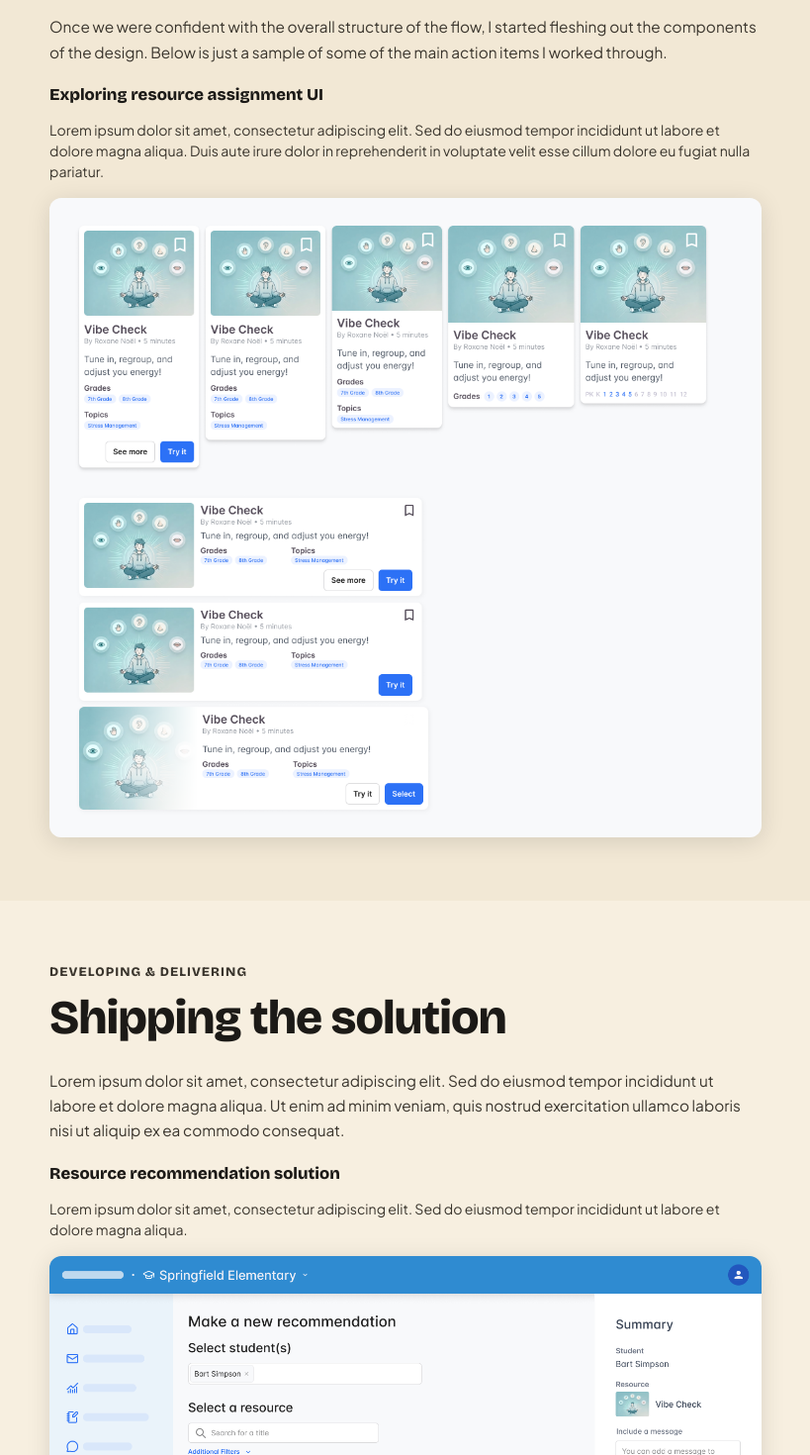
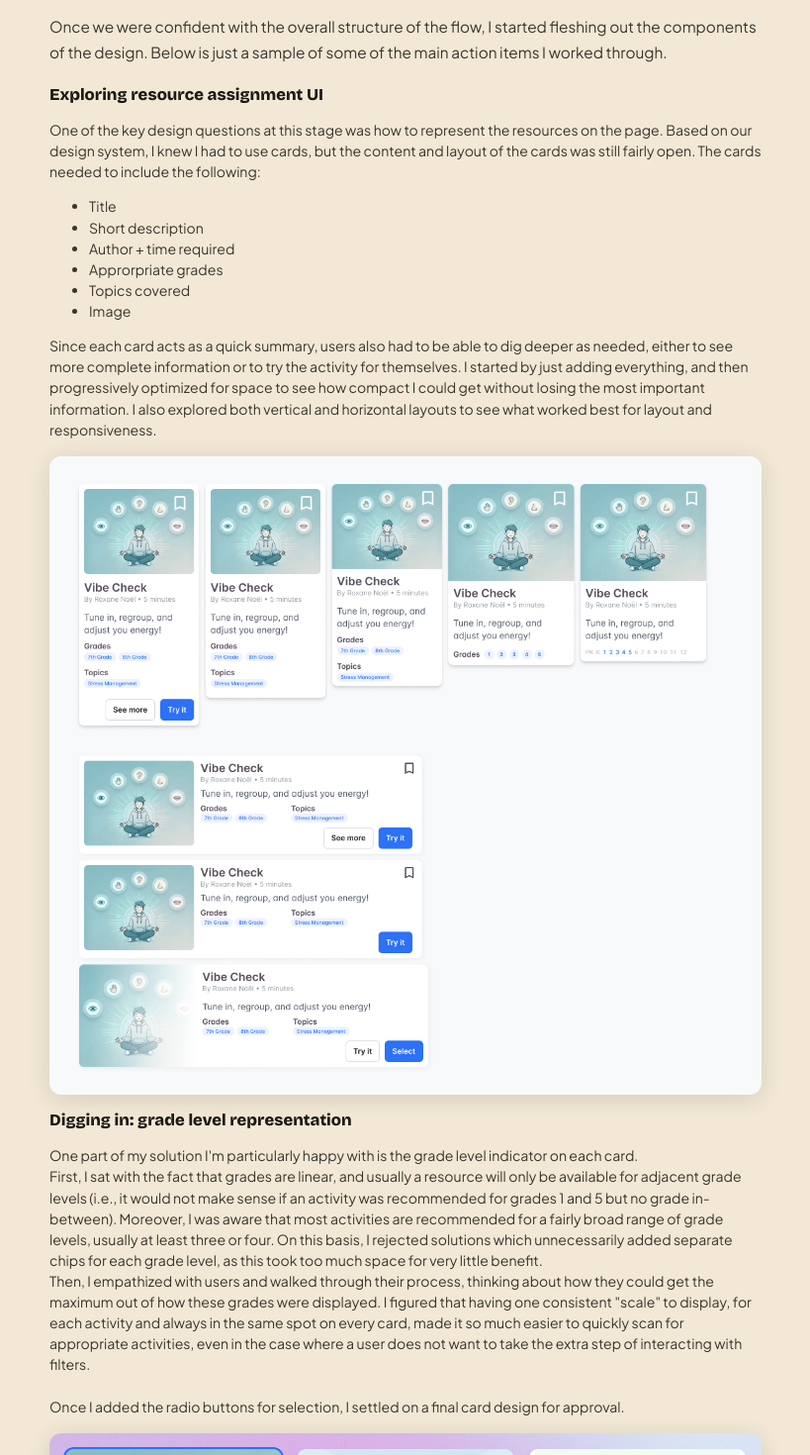
Before and after one commit to Roxanoel/portfolio26, a React (Vite) app: page /work/mental-health-resource-assignment in a window 1280 px wide. Shown: the part 4220-5690 px from the top of the page at 99% size, without its empty margins (230-1049 px from the left). Built offline with nearby package versions, Linux system fonts and the light colour scheme.

Commit message:
populated cards section

```diff
--- a/src/pages/projects/MentalHealthResourceAssignment.jsx
+++ b/src/pages/projects/MentalHealthResourceAssignment.jsx
@@ -7,6 +7,7 @@ import multiStepWizardSkeleton from "../../assets/project-resources/multi-step-w
 import skeletonSinglePage from "../../assets/project-resources/skeleton-single-page.png";
 import explorationsResources from "../../assets/project-resources/explorations-resources.png";
 import solutionResourceRecommendation from "../../assets/project-resources/solution-resource-recommendation.png";
+import solutionCards from "../../assets/project-resources/solution-cards.png";
 import slideStyles from "../../components/Slide.module.css";
 
 const project = PROJECTS.find(
@@ -172,14 +173,61 @@ export function MentalHealthResourceAssignment() {
             Exploring resource assignment UI
           </h3>
           <p className={slideStyles.contentParagraph}>
-            Lorem ipsum dolor sit amet, consectetur adipiscing elit. Sed do
-            eiusmod tempor incididunt ut labore et dolore magna aliqua. Duis
-            aute irure dolor in reprehenderit in voluptate velit esse cillum
-            dolore eu fugiat nulla pariatur.
+            One of the key design questions at this stage was how to represent
+            the resources on the page. Based on our design system, I knew I had
+            to use cards, but the content and layout of the cards was still
+            fairly open. The cards needed to include the following:
+            <ul>
+              <li>Title</li>
+              <li>Short description</li>
+              <li>Author + time required</li>
+              <li>Approrpriate grades</li>
+              <li>Topics covered</li>
+              <li>Image</li>
+            </ul>
+            Since each card acts as a quick summary, users also had to be able
+            to dig deeper as needed, either to see more complete information or
+            to try the activity for themselves. I started by just adding
+            everything, and then progressively optimized for space to see how
+            compact I could get without losing the most important information. I
+            also explored both vertical and horizontal layouts to see what
+            worked best for layout and responsiveness.
           </p>
           <CaseStudyImage
             src={explorationsResources}
             alt="Explorations of resource assignment interfaces"
+          />
+          <h3 className={slideStyles.contentHeading}>
+            Digging in: grade level representation
+          </h3>
+          <p className={slideStyles.contentParagraph}>
+            One part of my solution I'm particularly happy with is the grade
+            level indicator on each card.
+            <br />
+            First, I sat with the fact that grades are linear, and usually a
+            resource will only be available for adjacent grade levels (i.e., it
+            would not make sense if an activity was recommended for grades 1 and
+            5 but no grade in-between). Moreover, I was aware that most
+            activities are recommended for a fairly broad range of grade levels,
+            usually at least three or four. On this basis, I rejected solutions
+            which unnecessarily added separate chips for each grade level, as
+            this took too much space for very little benefit.
+            <br />
+            Then, I empathized with users and walked through their process,
+            thinking about how they could get the maximum out of how these
+            grades were displayed. I figured that having one consistent "scale"
+            to display, for each activity and always in the same spot on every
+            card, made it so much easier to quickly scan for appropriate
+            activities, even in the case where a user does not want to take the
+            extra step of interacting with filters.
+            <br />
+            <br />
+            Once I added the radio buttons for selection, I settled on a final
+            card design for approval.
+          </p>
+          <CaseStudyImage
+            src={solutionCards}
+            alt="Final solution cards for resource assignment"
           />
         </div>
       </Slide>
```
Also changed, not shown: src/assets/project-resources/solution-cards.png (added).
